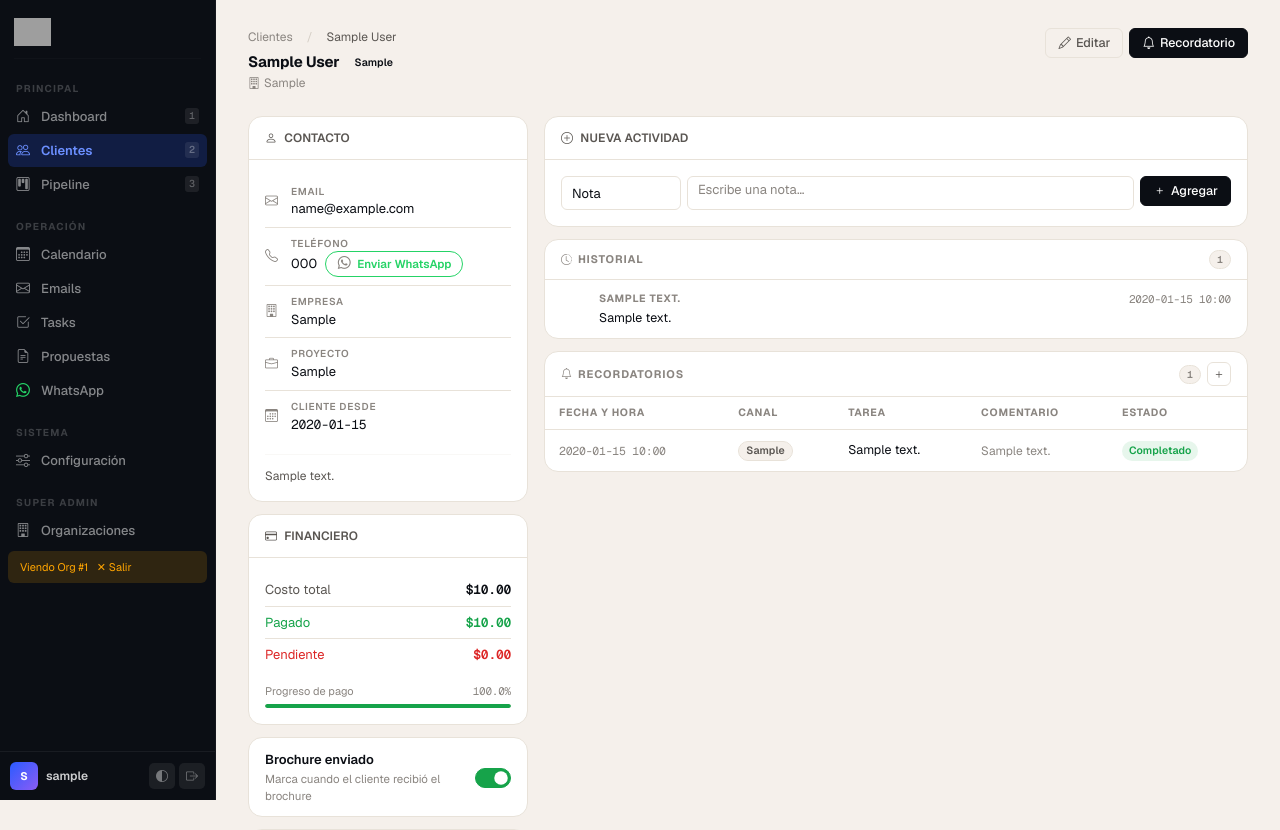
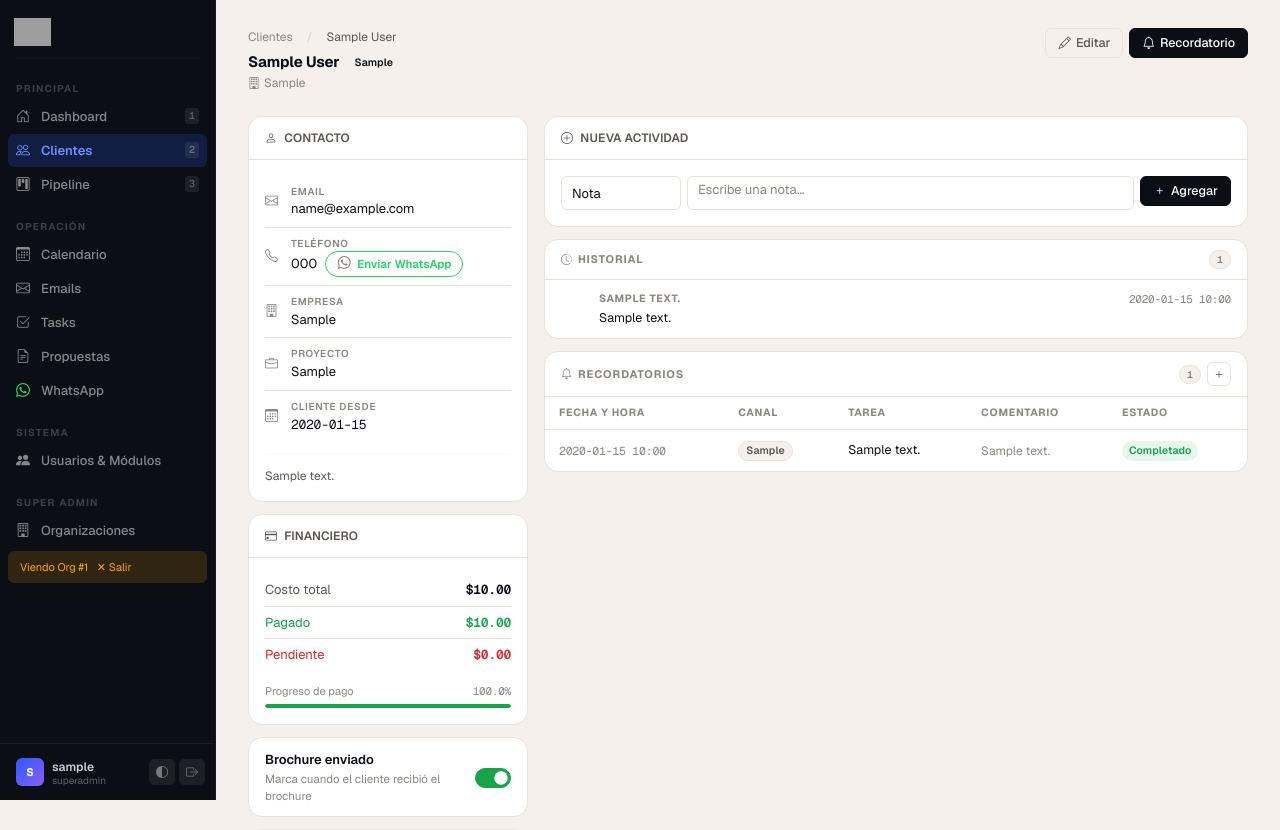
Before and after one commit to henmartin2005/CRMnewPapiaTech, a Flask app: page /clients/1 in a window 1280 px wide. Shown: the top 830 px of the page. Run offline with Flask 3, Linux system fonts and the light colour scheme; the visitor is signed in with stand-in values (Sample User, id 1); tables that the repository leaves empty hold one stand-in row (values such as "Sample post"); some web fonts are replaced; grey boxes are pictures that could not be loaded.

Commit message:
Fix admin UX: clickable user footer, rename config link, fix role checks
- Sidebar footer: avatar/username now links to Usuarios & Módulos for admin/superadmin
  roles, shows role label below username
- Renamed 'Configuración' → 'Usuarios & Módulos' with people icon (more descriptive)
- Fix role checks in admin/settings.html: superadmin treated same as admin
  (shield message, no delete button, purple badge for superadmin role)

Co-Authored-By: Claude Sonnet 4.6 <noreply@anthropic.com>

```diff
--- a/papia-crm/templates/base.html
+++ b/papia-crm/templates/base.html
@@ -129,8 +129,8 @@
     <li>
       <a href="{{ url_for('admin.settings') }}"
          class="sb-link {% if request.endpoint and request.endpoint.startswith('admin.') %}active{% endif %}">
-        <i class="bi bi-sliders"></i>
-        <span class="sb-label">Configuración</span>
+        <i class="bi bi-people-fill"></i>
+        <span class="sb-label">Usuarios & Módulos</span>
       </a>
     </li>
     {% endif %}
@@ -158,12 +158,31 @@
   </ul>
 
   <!-- Footer -->
-  <div class="sb-footer">
+  <div class="sb-footer" style="position:relative;">
+    {% if is_admin %}
+    <a href="{{ url_for('admin.settings') }}" class="sb-user"
+       style="text-decoration:none;flex:1;cursor:pointer;padding:4px 6px;border-radius:var(--radius-sm);transition:background var(--t);"
+       onmouseover="this.style.background='rgba(255,255,255,.06)'" onmouseout="this.style.background=''">
+      <div class="sb-avatar">{{ (session.username or 'A')[0] | upper }}</div>
+      <div style="display:flex;flex-direction:column;min-width:0;">
+        <span class="sb-user-name">{{ session.username or 'Admin' }}</span>
+        <span style="font-size:10px;color:rgba(255,255,255,.35);line-height:1;">
+          {{ session.get('user_role', 'user') }}
+        </span>
+      </div>
+    </a>
+    {% else %}
     <div class="sb-user">
       <div class="sb-avatar">{{ (session.username or 'A')[0] | upper }}</div>
-      <span class="sb-user-name">{{ session.username or 'Admin' }}</span>
+      <div style="display:flex;flex-direction:column;min-width:0;">
+        <span class="sb-user-name">{{ session.username or 'Admin' }}</span>
+        <span style="font-size:10px;color:rgba(255,255,255,.35);line-height:1;">
+          {{ session.get('user_role', 'user') }}
+        </span>
+      </div>
     </div>
-    <div style="display:flex;align-items:center;gap:4px;">
+    {% endif %}
+    <div style="display:flex;align-items:center;gap:4px;flex-shrink:0;">
       <button class="sb-theme-btn" id="themeToggle" title="Cambiar tema" aria-label="Toggle sidebar theme">
         <i class="bi bi-circle-half" id="themeIcon"></i>
       </button>
```
Also changed, not shown: papia-crm/templates/admin/settings.html (+5 -3 lines).
